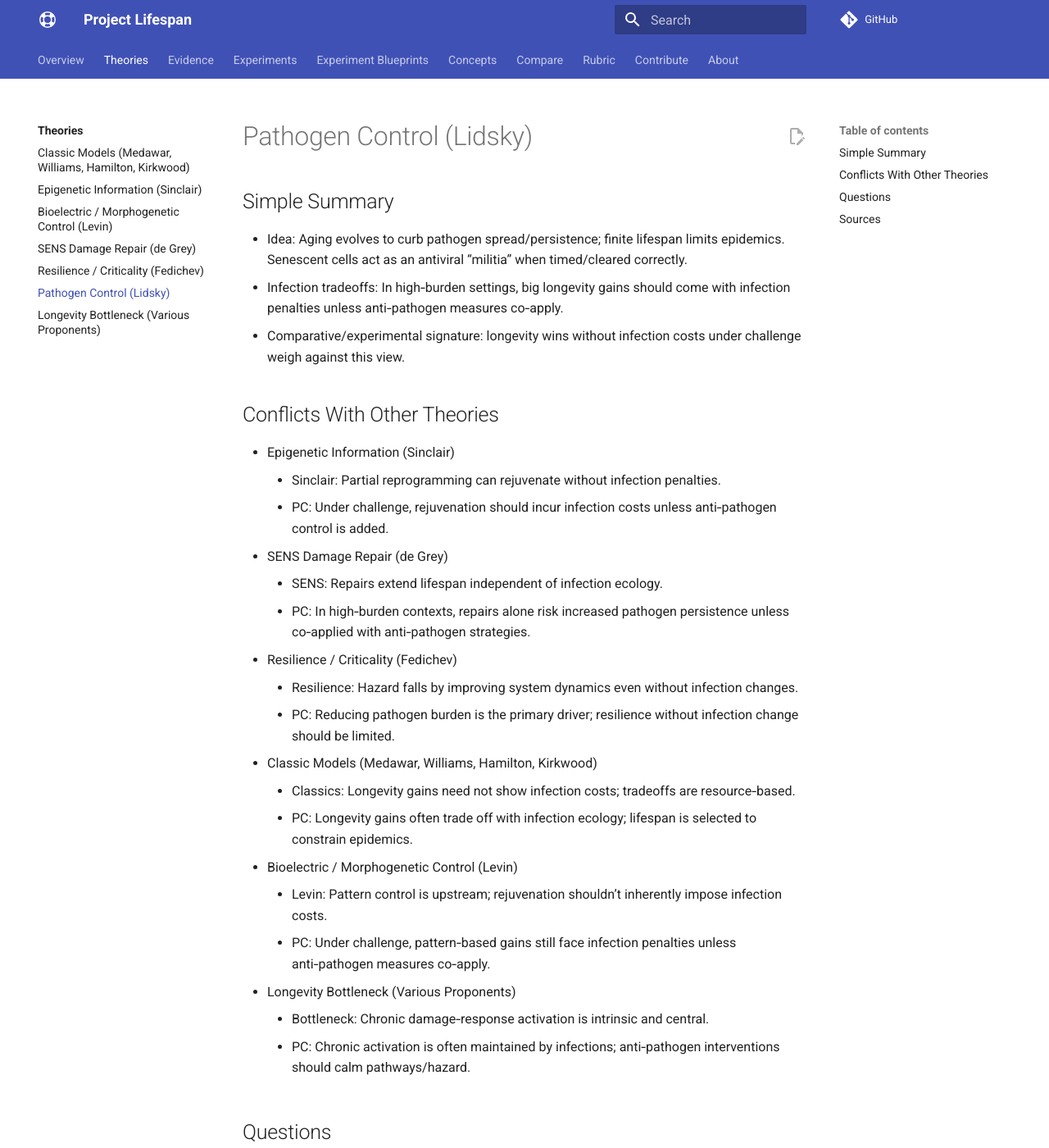
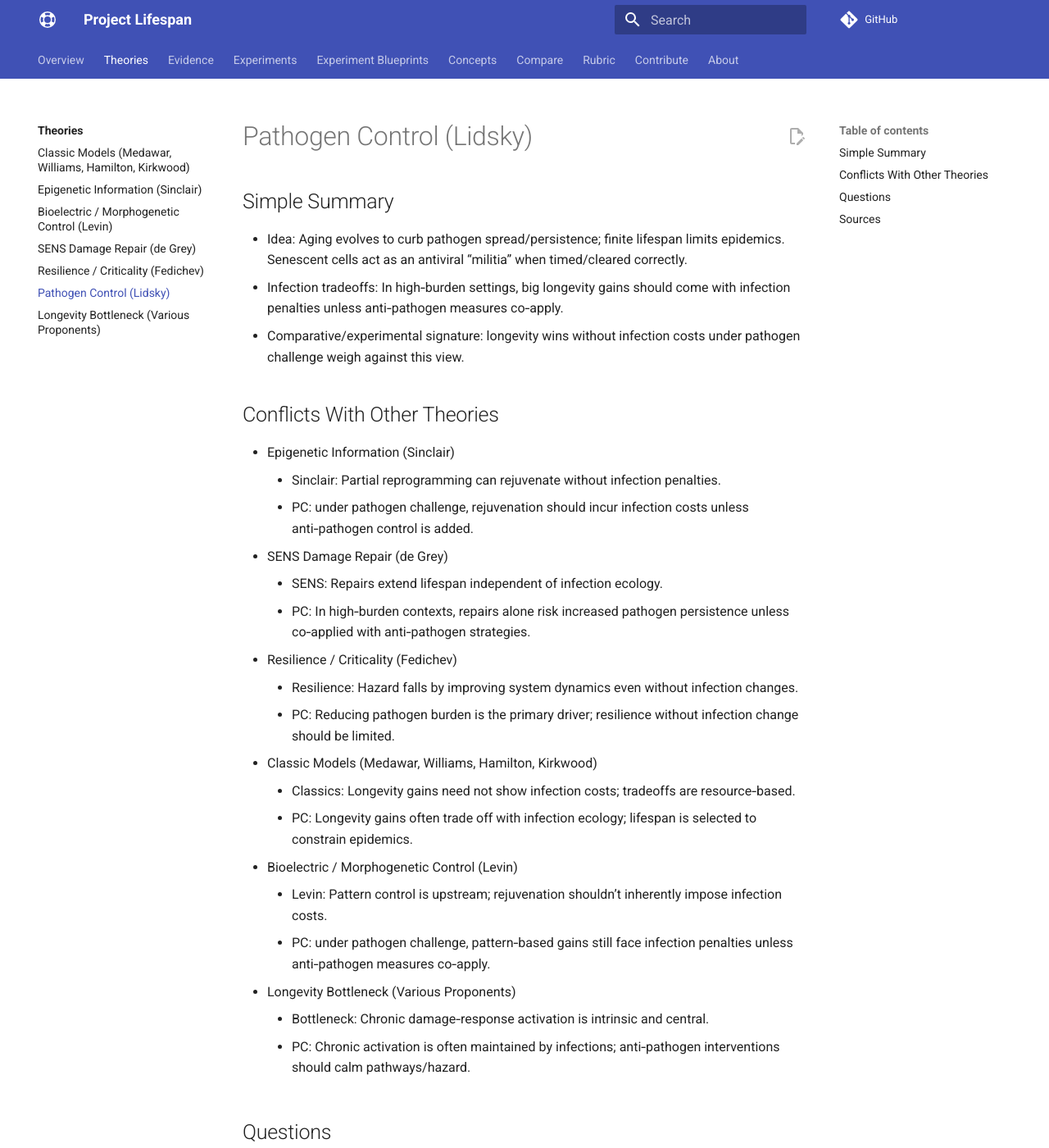
Before and after one commit to djgish485/project-lifespan, an MkDocs documentation site: the page built from docs/theories/pathogen_control.md, in a window 1280 px wide and 1400 px high. Shown: the whole window at 82% size. Built offline with MkDocs 1.6.1 and Material for MkDocs 9.7.7, drawn with Linux system fonts in a browser that asks for light colours; comment, search, counter and statistics services are not loaded.

Commit message:
docs(theories): replace 'under challenge' with 'under pathogen challenge' for clarity

```diff
--- a/docs/theories/pathogen_control.md
+++ b/docs/theories/pathogen_control.md
@@ -25,7 +25,7 @@ tags:
 
 - Idea: Aging evolves to curb pathogen spread/persistence; finite lifespan limits epidemics. Senescent cells act as an antiviral “militia” when timed/cleared correctly.
 - Infection tradeoffs: In high‑burden settings, big longevity gains should come with infection penalties unless anti‑pathogen measures co‑apply.
-- Comparative/experimental signature: longevity wins without infection costs under challenge weigh against this view.
+- Comparative/experimental signature: longevity wins without infection costs under pathogen challenge weigh against this view.
 
 ## Conflicts With Other Theories
 
@@ -33,7 +33,7 @@ tags:
   <li>Epigenetic Information (Sinclair)
     <ul>
       <li>Sinclair: Partial reprogramming can rejuvenate without infection penalties.</li>
-      <li>PC: Under challenge, rejuvenation should incur infection costs unless anti‑pathogen control is added.</li>
+      <li>PC: under pathogen challenge, rejuvenation should incur infection costs unless anti‑pathogen control is added.</li>
     </ul>
   </li>
   <li>SENS Damage Repair (de Grey)
@@ -57,7 +57,7 @@ tags:
   <li>Bioelectric / Morphogenetic Control (Levin)
     <ul>
       <li>Levin: Pattern control is upstream; rejuvenation shouldn’t inherently impose infection costs.</li>
-      <li>PC: Under challenge, pattern‑based gains still face infection penalties unless anti‑pathogen measures co‑apply.</li>
+      <li>PC: under pathogen challenge, pattern‑based gains still face infection penalties unless anti‑pathogen measures co‑apply.</li>
     </ul>
   </li>
   <li>Longevity Bottleneck (Various Proponents)
```
Also changed, not shown: docs/theories/bioelectric_morphogenetic_control.md (+1 -1 lines), docs/theories/epigenetic_information.md (+1 -1 lines), docs/theories/sens_damage_repair.md (+1 -1 lines).
